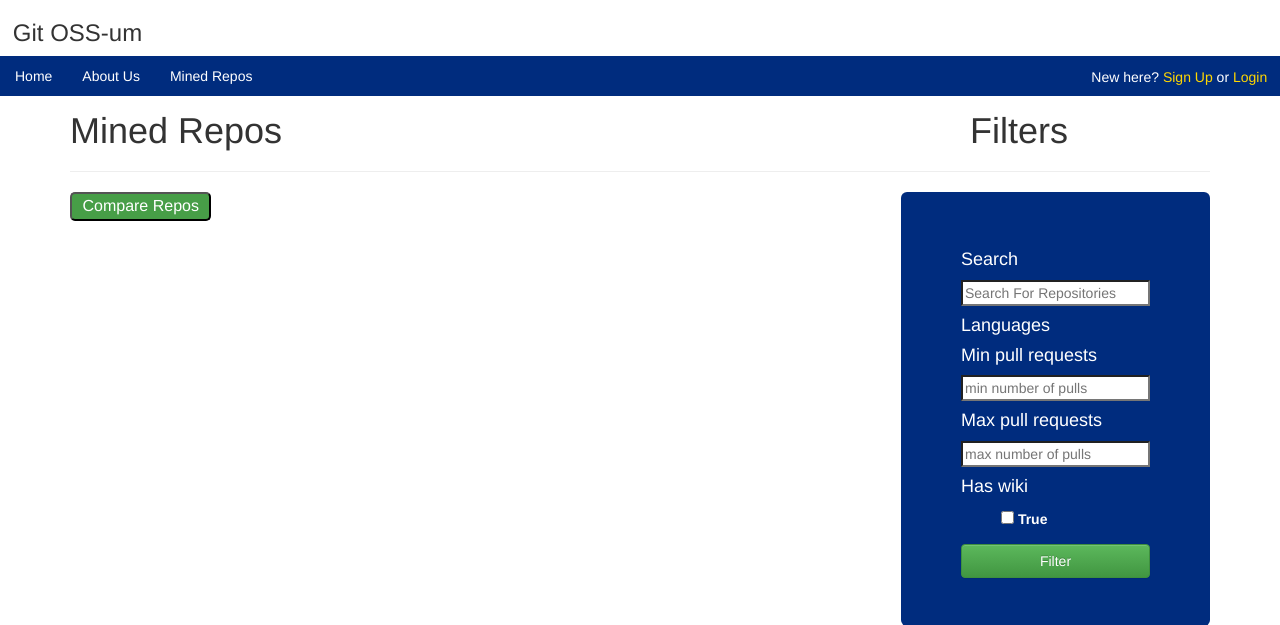
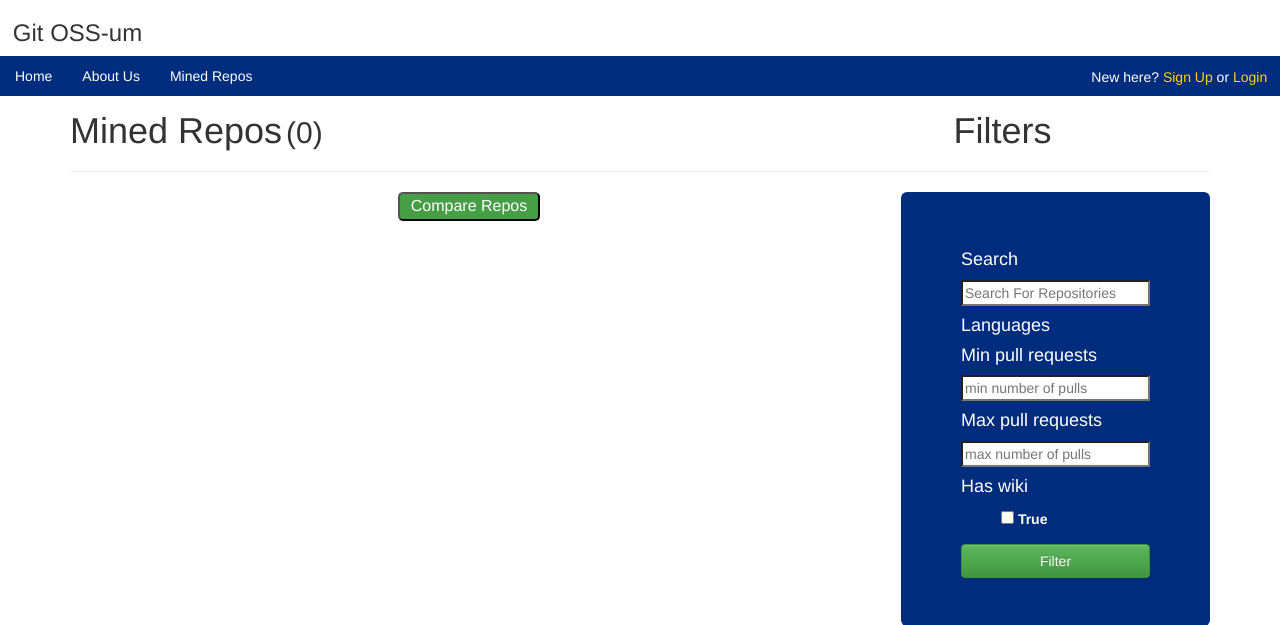
Before and after one commit to RESHAPELab/gitOSSum, a Django app: page /repos/ in a window 1280 px wide. Shown: the top 625 px of the page. Run offline with Django 3.2, Linux system fonts and the light colour scheme; data that the repository does not hold is empty; parts of the project's set-up code (start-up, migrations or seed data) failed here and were passed over; some libraries are stand-ins or nearby versions.

Commit message:
Updating requirements.txt

```diff
--- a/requirements.txt
+++ b/requirements.txt
@@ -20,7 +20,10 @@ django-celery-beat==1.1.1
 django-celerybeat-status==0.0.10
 django-crispy-forms==1.7.2
 django-mysql==2.4.1
+django-nose==1.4.6
 entrypoints==0.3
+gevent==1.4.0
+greenlet==0.4.15
 gunicorn==19.9.0
 idna==2.8
 ipykernel==5.1.0
--- a/src/web_app/templates/repos.html
+++ b/src/web_app/templates/repos.html
@@ -110,7 +110,8 @@
 <body>
     <div style="padding-top:15px;">
         <h1 style="display:inline;">Mined Repos</h1>
-        <h1 style="display: inline; padding-left: 60%;">Filters</h1>
+        <h2 style="display:inline;">({{ num_repos }})</h2>
+        <h1 style="display: inline; padding-left: 55%;">Filters</h1>
     </div>
     <hr>
 
@@ -155,13 +156,14 @@
             </div>
         {% endfor %}
     </div>
+    <div class="scroll-window-repo-list">
         {% buttons %}
-
+        <center>
         <input type="submit" name="compare" value=" Compare Repos " style="font-size:12pt;color:white;
         background-color:rgb(71,158,71); border-radius: 18px; -moz-border-radius: 5px; -webkit-border-radius: 5px;">
-        <!-- <input type="submit" name="compare" value="Compare Repos" style="color:green"> -->
         {% endbuttons %}
-        </div>
+        </center>
+    </div>
     </form>
 </body>
 
--- a/src/web_app/user_app/tasks.py
+++ b/src/web_app/user_app/tasks.py
@@ -131,7 +131,7 @@ def update_specific_repo(repo_name):
         return
 
     # IF THERE ARE NEW PULLS, MINE THEM...
-    new_pygit_pulls_list = [pulls[item] for item in range(num_current_pulls+2, total_pulls_as_of_now)]
+    new_pygit_pulls_list = [pulls[item] for item in range(num_current_pulls, total_pulls_as_of_now)]
 
     for pygit_pull_obj in new_pygit_pulls_list:
         mine_specific_pull(pygit_pull_obj)
--- a/src/web_app/user_app/views.py
+++ b/src/web_app/user_app/views.py
@@ -121,8 +121,10 @@ def mining_request_form_view(request):
 def mined_repos(request):
 
     template_name = 'repos.html'
-    mined_repos = list(MinedRepo.objects.values_list('repo_name', flat=True)) # Obtain all the mining requests
 
+    # Obtain all the mining requests
+    mined_repos = sorted(list(MinedRepo.objects.values_list('repo_name', flat=True)))
+    num_repos = len(mined_repos)
     context = dict()
     message = ''
     filter_form = Filter(get_language_list_from_mongo())
@@ -202,26 +204,26 @@ def mined_repos(request):
 
                 if len(filters) != 0:
                     repos_list = get_filtered_repos_list(filters)
-
+                    num_repos = len(repos_list)
                     for item in range(0, len(repos_list)):
                         context.update({
                             f"repo{item}": [repos_list[item], find_repo_main_page(repos_list[item])["owner"]["avatar_url"]]
                         })
 
-                    return render(request, template_name, {"context":context, "filter":filter_form})
+                    return render(request, template_name, {"context":context, "filter":filter_form, "num_repos":num_repos})
 
 
     try:
         for item in range(0, len(mined_repos)):
             context.update({
-                f"repo{item}": [mined_repos[item], find_repo_main_page(mined_repos[item])["owner"]["avatar_url"]],
+                f"repo{item}": [mined_repos[item], find_repo_main_page(mined_repos[item])["owner"]["avatar_url"]]
             })
 
         if message == '':
-            return render(request, template_name, {"context":context, "filter":filter_form})
+            return render(request, template_name, {"context":context, "filter":filter_form, "num_repos":num_repos})
         else:
             return render(request, template_name, {"context":context, "message":message,
-                                                   "filter":filter_form})
+                                                   "filter":filter_form, "num_repos":num_repos})
 
     except Exception as e:
         return render(request, template_name, {"error":e})
```
Also changed, not shown: 1 other file.
